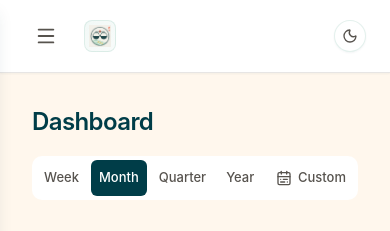
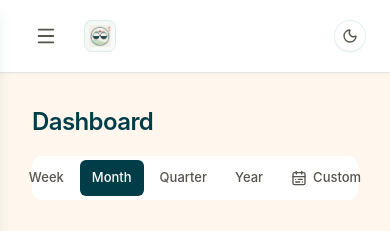
Before and after one commit to alcibiadesc/happy-balance, a SvelteKit app: page / in a window 390 px wide. Shown: the top 231 px of the page. Built offline with nearby package versions, Linux system fonts and the light colour scheme; no server answers.

Commit message:
UX: Centrar elementos  Week  Month  Quarter  Year (vibe-kanban 646a4e0a)
En el dashboard en pantalla pequeña se orientan a la izquierda Week

Month

Quarter

Year

```diff
--- a/src/routes/+page.svelte
+++ b/src/routes/+page.svelte
@@ -778,12 +778,12 @@
 
     .period-selector {
       width: 100%;
-      justify-content: space-between;
+      justify-content: center;
     }
 
     .period-button {
-      flex: 1;
-      padding: 0.5rem 0.5rem;
+      flex: none;
+      padding: 0.5rem 0.75rem;
       font-size: 0.8125rem;
     }
 
```
